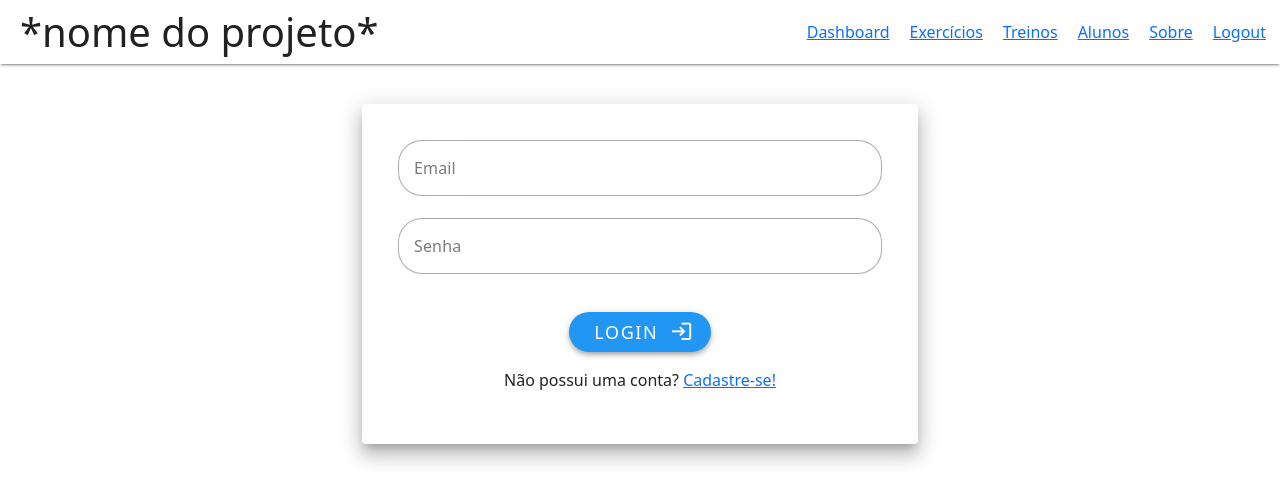
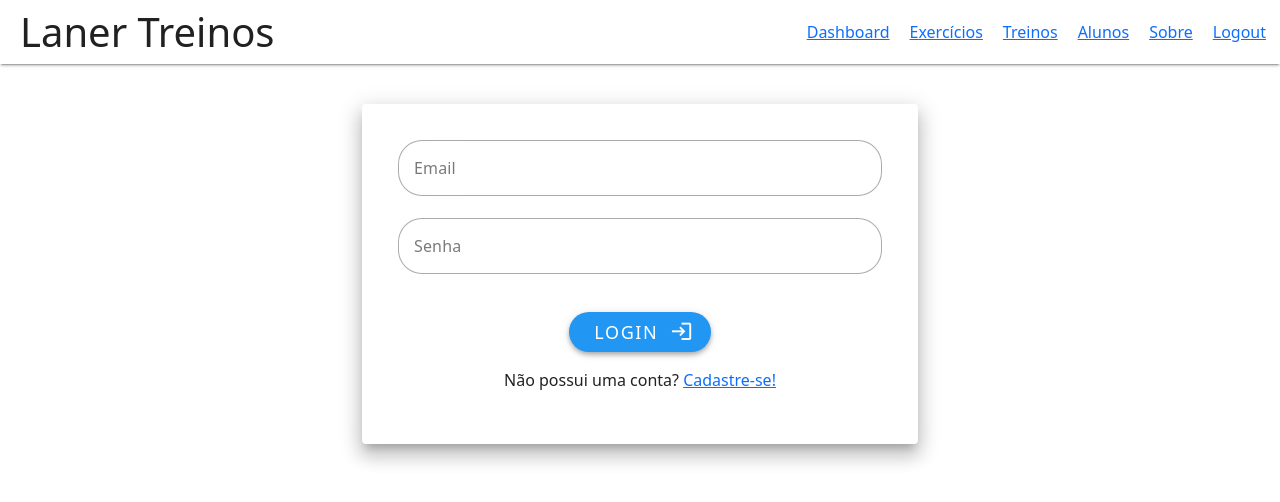
Before and after one commit to lanerLF/projeto-modulo-1, a Vue app: page / in a window 1280 px wide. Shown: the top 502 px of the page. Built offline with nearby package versions, Linux system fonts and the light colour scheme.

Commit message:
feat: adds name to the project

```diff
--- a/src/App.vue
+++ b/src/App.vue
@@ -6,7 +6,7 @@ import { RouterLink, RouterView } from "vue-router";
   <v-container class="ma-5">
     <v-layout>
       <v-app-bar :elevation="2">
-        <h1 class="ma-5">*nome do projeto*</h1>
+        <h1 class="ma-5">Laner Treinos</h1>
         <template v-slot:append>
           <RouterLink to="/dashboard">Dashboard</RouterLink>
           <RouterLink to="/manage-exercises">Exercícios</RouterLink>
```
